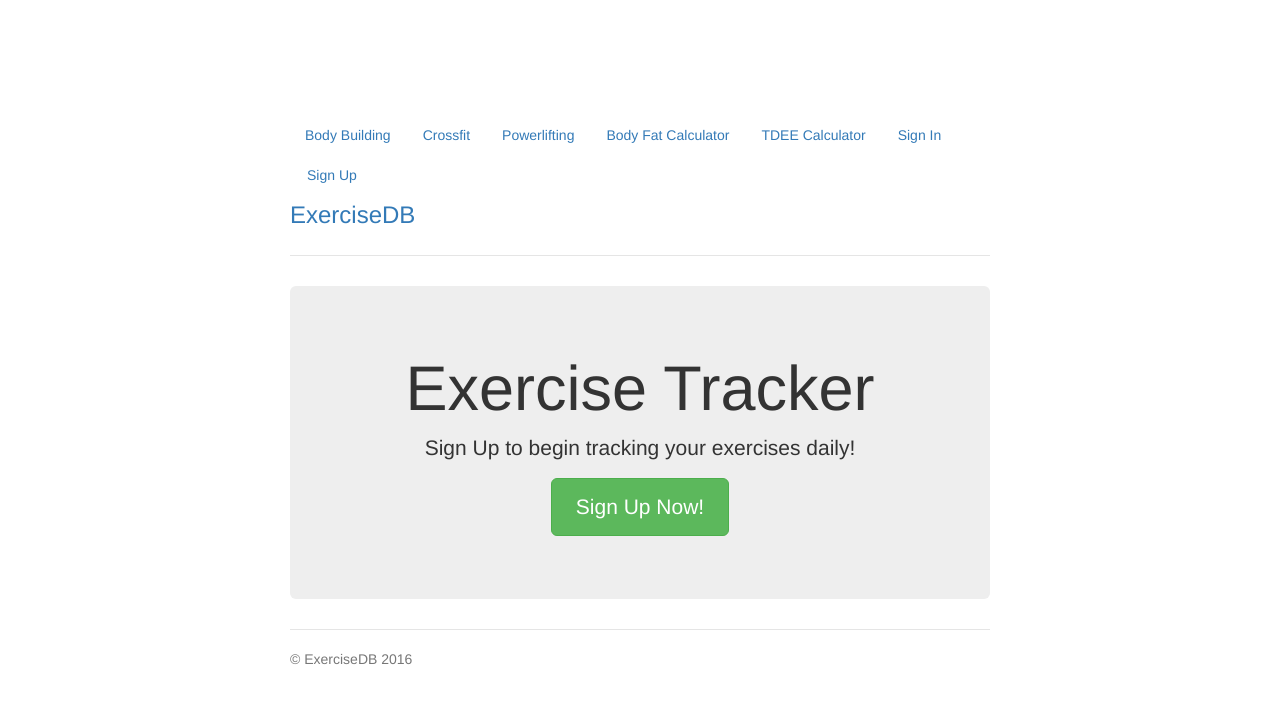
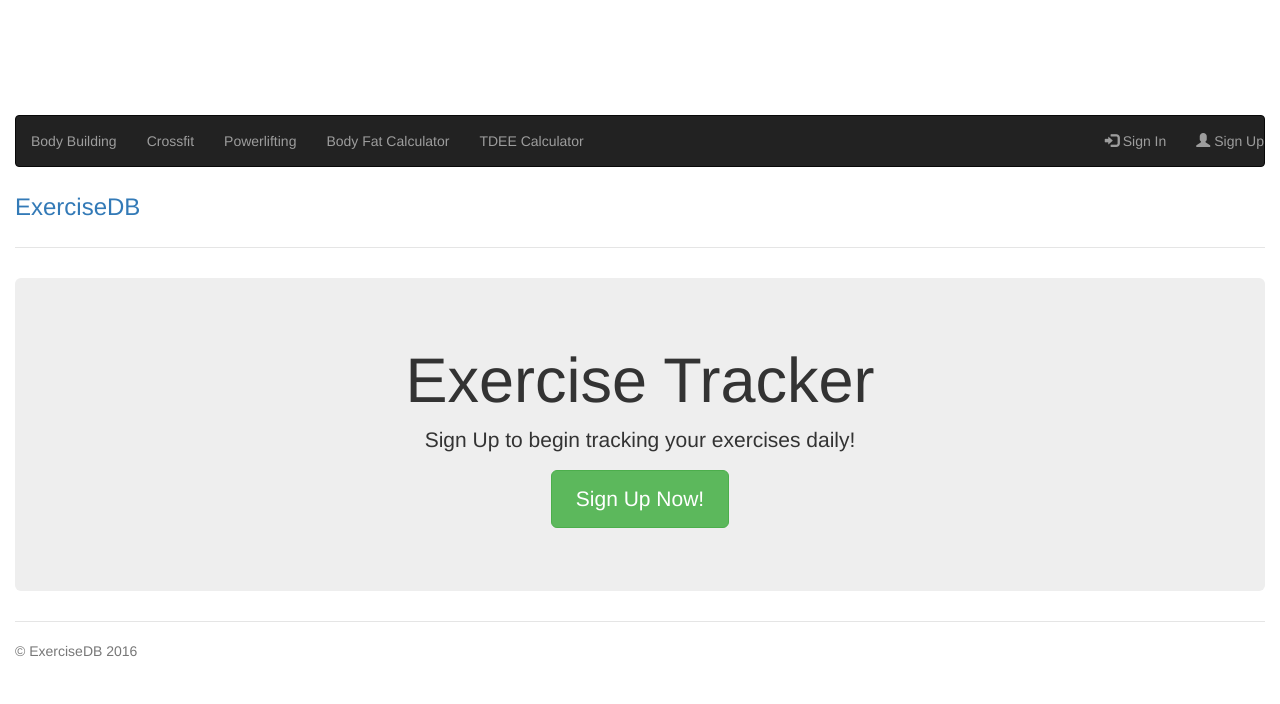
Before and after one commit to CampfireBros/Fitness-Tracker, a plain HTML site: page app/templates/index.html in a window 1280 px wide. Drawn offline with nearby package versions, Linux system fonts and the light colour scheme; no server answers; files whose address does not match are found by name.

Commit message:
navbar changes

```diff
--- a/app/templates/index.html
+++ b/app/templates/index.html
@@ -31,6 +31,7 @@
   <script src="/static/js/app.js"></script>
   <script src="/static/js/controllers.js"></script>
 
+
 </head>
 <body ng-app="myApp">
     <!-- Top banner -->
@@ -38,18 +39,20 @@
      style="display:inline-block;width:728px;height:90px"
      data-ad-client="ca-pub-7776784740312475"
      data-ad-slot="9370385548"></ins>
-      <div class="container">
+      <div class="container-fluid">
         <div class="header clearfix">
-            <nav>
-                <ul class="nav nav-pills pull-right">
+            <nav class="navbar navbar-inverse">
+                <ul class="nav navbar-nav">
                     <li role="presentation"><a href="#/bodybuilding">Body Building</a></li>
                     <li role="presentation"><a href="#/crossfit">Crossfit</a></li>
                     <li role="presentation"><a href="#/powerlifting">Powerlifting</a></li>
                     <li role="presentation"><a href="#/bodyfat">Body Fat Calculator</a></li>
                     <li role="presentation"><a href="#/tdee">TDEE Calculator</a></li>
-                    <li role="presentation" ng-if="!$root.loggedIn"><a href="#/signin">Sign In</a></li>
-                    <li role="presentation" ng-if="!$root.loggedIn"><a href="#/signup">Sign Up</a></li>
-                    <li role="presentation" ng-if="$root.loggedIn"><a href="#/account">{{$root.name}}</a></li>
+                </ul>
+                <ul class="nav navbar-nav navbar-right">
+                    <li role="presentation" ng-if="!$root.loggedIn"><a href="#/signin"><span class="glyphicon glyphicon-log-in"></span> Sign In</a></li>
+                    <li role="presentation" ng-if="!$root.loggedIn"><a href="#/signup"><span class="glyphicon glyphicon-user"></span> Sign Up</a></li>
+                    <li role="presentation" ng-if="$root.loggedIn"><a href="#/account"><span class="glyphicon glyphicon-user"></span> {{$root.name}}</a></li>
                     <li role="presentation" ng-if="$root.loggedIn"><a ng-click="$root.logout()">Logout</a></li>
                 </ul>
             </nav>
```
